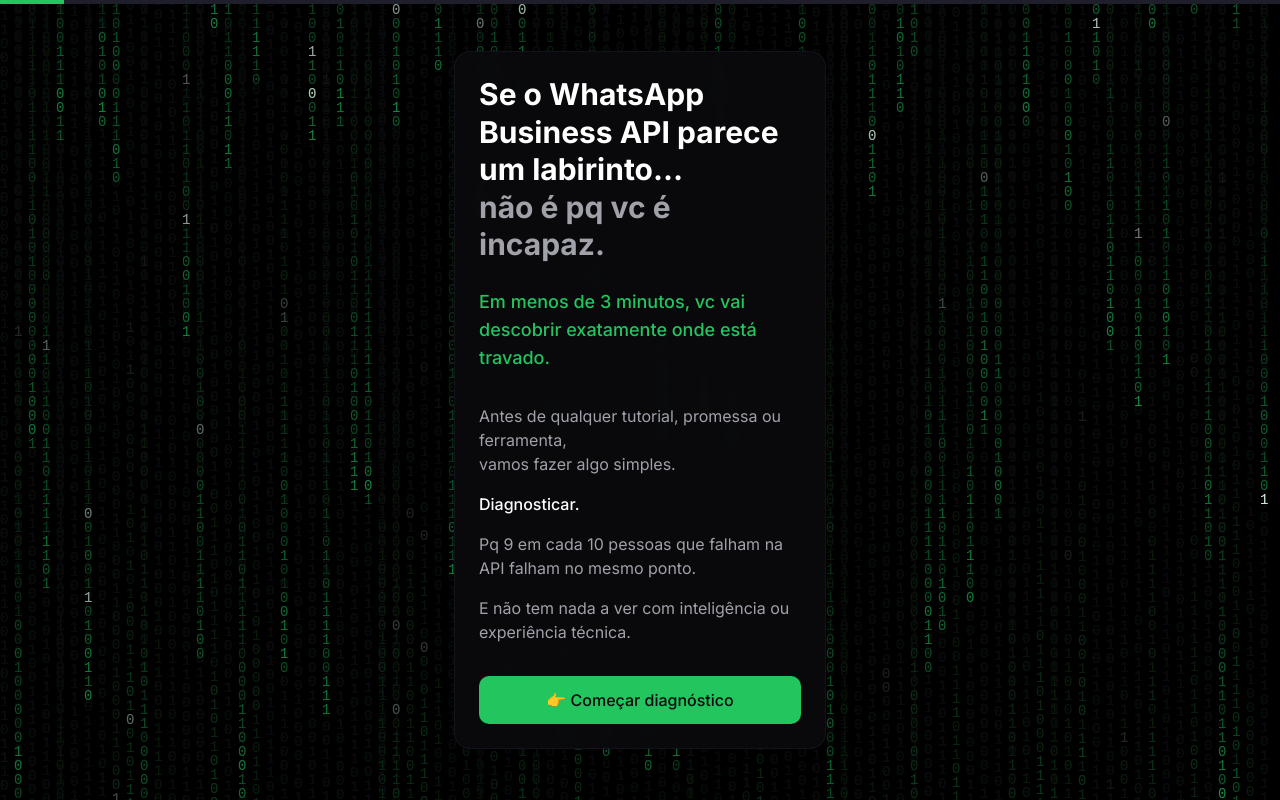
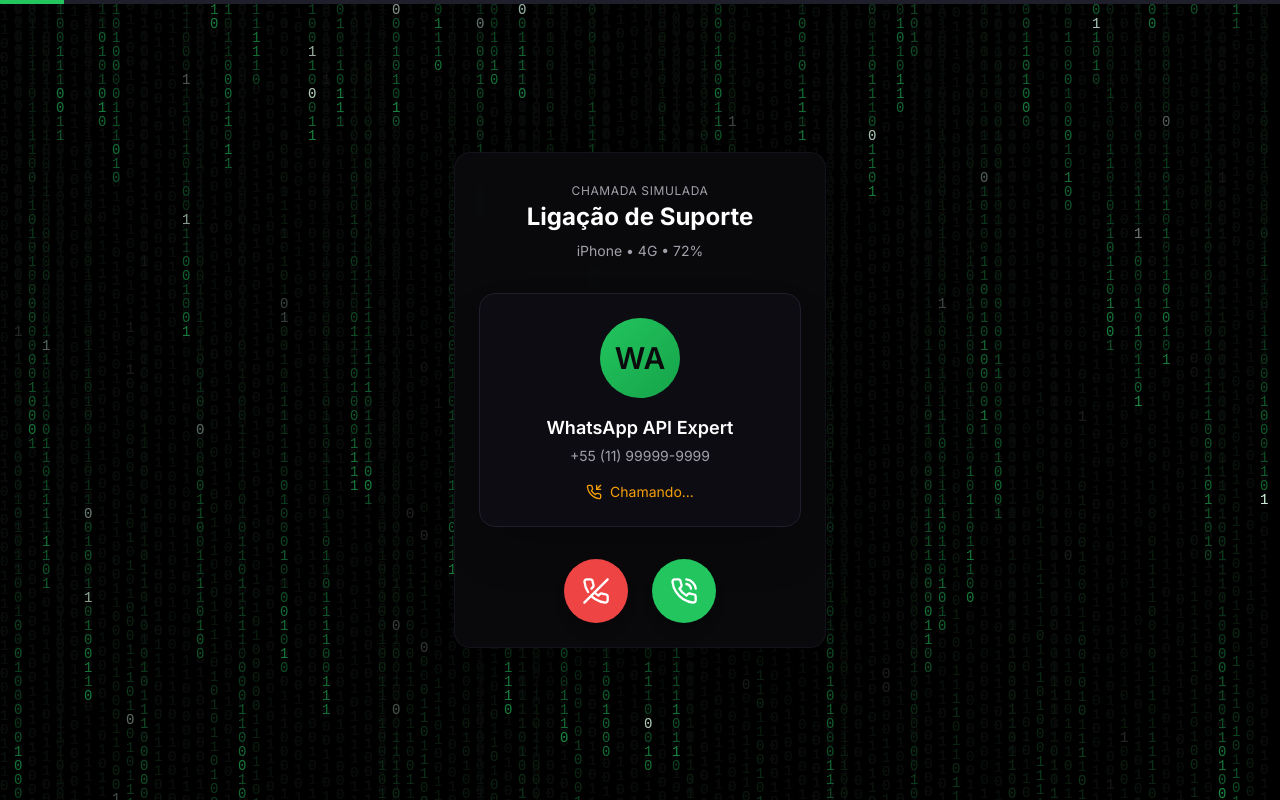
Before and after one commit to JefersonSantos/quiz-whats, a Next.js app: page / in a window 1280 px wide. Built offline with nearby package versions, Linux system fonts and the light colour scheme.

Commit message:
screen ligação

```diff
--- a/app/page.tsx
+++ b/app/page.tsx
@@ -14,9 +14,11 @@ import { Screen6Question3 } from "@/components/screens/screen-6-question-3"
 import { Screen7Result } from "@/components/screens/screen-7-result"
 import { Screen8Relief } from "@/components/screens/screen-8-relief"
 import { Screen9Transition } from "@/components/screens/screen-9-transition"
+import { Screen0Call } from "@/components/screens/screen-0-call"
 import { playChoiceSound } from "@/lib/play-choice-sound"
 
 const PROGRESS_MAP: Record<number, number> = {
+  0: 0,
   1: 5,
   2: 15,
   3: 20,
@@ -35,7 +37,7 @@ export interface Answers {
 }
 
 export default function DiagnosticPage() {
-  const [step, setStep] = useState(1)
+  const [step, setStep] = useState(0)
   const [answers, setAnswers] = useState<Answers>({})
   const router = useRouter()
 
@@ -61,6 +63,7 @@ export default function DiagnosticPage() {
 
       <div className="max-w-[420px] mx-auto px-4 sm:px-6 py-8 min-h-screen flex flex-col justify-center relative z-10">
         <ScreenWrapper step={step}>
+          {step === 0 && <Screen0Call onCallFinished={() => setStep(1)} />}
           {step === 1 && <Screen1Opening onNext={nextStep} />}
           {step === 2 && <Screen2GuiltBreak onNext={nextStep} />}
           {step === 3 && <Screen3Instruction onNext={nextStep} />}
--- /dev/null
+++ b/components/screens/screen-0-call.tsx
@@ -0,0 +1,180 @@
+"use client"
+
+import { useEffect, useMemo, useRef, useState } from "react"
+import { PhoneCall, PhoneIncoming, PhoneOff } from "lucide-react"
+
+interface Screen0CallProps {
+  onCallFinished: () => void
+}
+
+type CallStatus = "incoming" | "active" | "ended"
+
+export function Screen0Call({ onCallFinished }: Screen0CallProps) {
+  const [status, setStatus] = useState<CallStatus>("incoming")
+  const [seconds, setSeconds] = useState(0)
+  const audioRef = useRef<HTMLAudioElement | null>(null)
+  const timerRef = useRef<ReturnType<typeof setInterval> | null>(null)
+  const vibrationRef = useRef<ReturnType<typeof setInterval> | null>(null)
+
+  // Formata duração mm:ss
+  const formattedTime = useMemo(() => {
+    const m = Math.floor(seconds / 60)
+    const s = seconds % 60
+    return `${m.toString().padStart(2, "0")}:${s.toString().padStart(2, "0")}`
+  }, [seconds])
+
+  // Vibração enquanto está chamando
+  useEffect(() => {
+    if (typeof window === "undefined" || !("vibrate" in window.navigator)) return
+    if (status !== "incoming") {
+      if (vibrationRef.current) {
+        window.navigator.vibrate(0)
+        vibrationRef.current = null
+      }
+      return
+    }
+
+    // Padrão de vibração suave intermitente
+    const vibrate = () => window.navigator.vibrate([120, 180, 120, 600])
+    vibrate()
+    const id = window.setInterval(vibrate, 1200)
+    vibrationRef.current = id
+
+    return () => {
+      window.clearInterval(id)
+      window.navigator.vibrate(0)
+    }
+  }, [status])
+
+  // Inicia o áudio da chamada atendida e o cronômetro
+  const startCall = () => {
+    if (status !== "incoming") return
+    setStatus("active")
+
+    // Cronômetro
+    timerRef.current = setInterval(() => {
+      setSeconds((prev) => prev + 1)
+    }, 1000)
+
+    // Áudio da chamada (coloque o arquivo em /public/audio/ligacao.mp3)
+    const audio = new Audio("/audio/ligacao.mp3")
+    audioRef.current = audio
+    audio.play().catch(() => {
+      // Se falhar, ainda finalizamos após alguns segundos
+    })
+
+    audio.addEventListener("ended", handleHangup)
+  }
+
+  const handleHangup = () => {
+    if (status === "ended") return
+    setStatus("ended")
+    if (timerRef.current) {
+      clearInterval(timerRef.current)
+    }
+    audioRef.current?.removeEventListener("ended", handleHangup)
+    audioRef.current?.pause()
+    audioRef.current = null
+    // Pequeno delay para mostrar o estado de encerrado antes de seguir
+    setTimeout(() => onCallFinished(), 800)
+  }
+
+  // Cleanup geral
+  useEffect(() => {
+    return () => {
+      if (timerRef.current) clearInterval(timerRef.current)
+      audioRef.current?.removeEventListener("ended", handleHangup)
+      audioRef.current?.pause()
+      audioRef.current = null
+      if (vibrationRef.current) {
+        window.clearInterval(vibrationRef.current)
+        window.navigator.vibrate(0)
+      }
+    }
+  }, [])
+
+  return (
+    <div className="flex flex-col gap-8 items-center text-center">
+      <div className="space-y-2">
+        <span className="text-xs text-muted-foreground uppercase tracking-wider">
+          Chamada simulada
+        </span>
+        <h1 className="text-2xl font-bold text-foreground">Ligação de Suporte</h1>
+        <p className="text-muted-foreground text-sm">
+          iPhone • 4G • 72%
+        </p>
+      </div>
+
+      <div className="w-full bg-[#0C0C12] border border-[#1F1F2B] rounded-2xl p-6 shadow-2xl">
+        <div className="flex flex-col items-center gap-4">
+          <div className="w-20 h-20 rounded-full bg-gradient-to-br from-[#22C55E] to-[#16A34A] flex items-center justify-center text-3xl font-semibold text-[#0B0B0E]">
+            WA
+          </div>
+          <div className="space-y-1">
+            <p className="text-lg font-semibold text-white">WhatsApp API Expert</p>
+            <p className="text-sm text-[#A1A1AA]">+55 (11) 99999-9999</p>
+          </div>
+
+          {status === "incoming" && (
+            <p className="text-sm text-[#F59E0B] flex items-center gap-2">
+              <PhoneIncoming className="w-4 h-4" />
+              Chamando...
+            </p>
+          )}
+
+          {status === "active" && (
+            <p className="text-sm text-[#22C55E] flex items-center gap-2">
+              <PhoneCall className="w-4 h-4" />
+              {formattedTime}
+            </p>
+          )}
+
+          {status === "ended" && (
+            <p className="text-sm text-[#F97316] flex items-center gap-2">
+              <PhoneOff className="w-4 h-4" />
+              Chamada encerrada
+            </p>
+          )}
+        </div>
+      </div>
+
+      <div className="flex items-center justify-center gap-6 w-full">
+        {status === "incoming" && (
+          <>
+            <button
+              type="button"
+              onClick={handleHangup}
+              className="w-16 h-16 rounded-full bg-[#EF4444] flex items-center justify-center text-white text-xl shadow-lg active:scale-95 transition-transform"
+              aria-label="Recusar"
+            >
+              <PhoneOff className="w-7 h-7" />
+            </button>
+            <button
+              type="button"
+              onClick={startCall}
+              className="w-16 h-16 rounded-full bg-[#22C55E] flex items-center justify-center text-white text-xl shadow-lg active:scale-95 transition-transform"
+              aria-label="Atender"
+            >
+              <PhoneCall className="w-7 h-7" />
+            </button>
+          </>
+        )}
+
+        {status === "active" && (
+          <button
+            type="button"
+            onClick={handleHangup}
+            className="w-16 h-16 rounded-full bg-[#EF4444] flex items-center justify-center text-white text-xl shadow-lg active:scale-95 transition-transform"
+            aria-label="Encerrar"
+          >
+            <PhoneOff className="w-7 h-7" />
+          </button>
+        )}
+
+        {status === "ended" && (
+          <div className="text-sm text-muted-foreground">Indo para o diagnóstico...</div>
+        )}
+      </div>
+    </div>
+  )
+}
```
Also changed, not shown: 1 other file (tests, documents, lock files or other folders).
